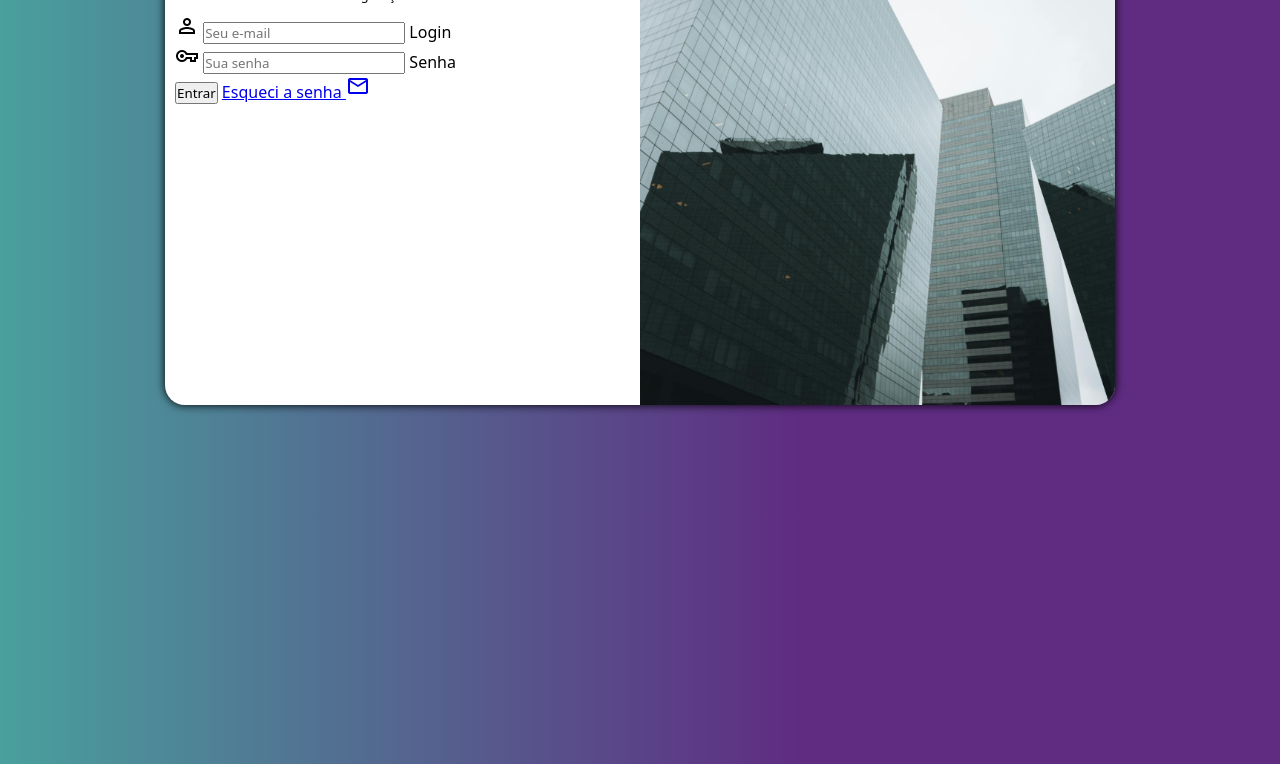
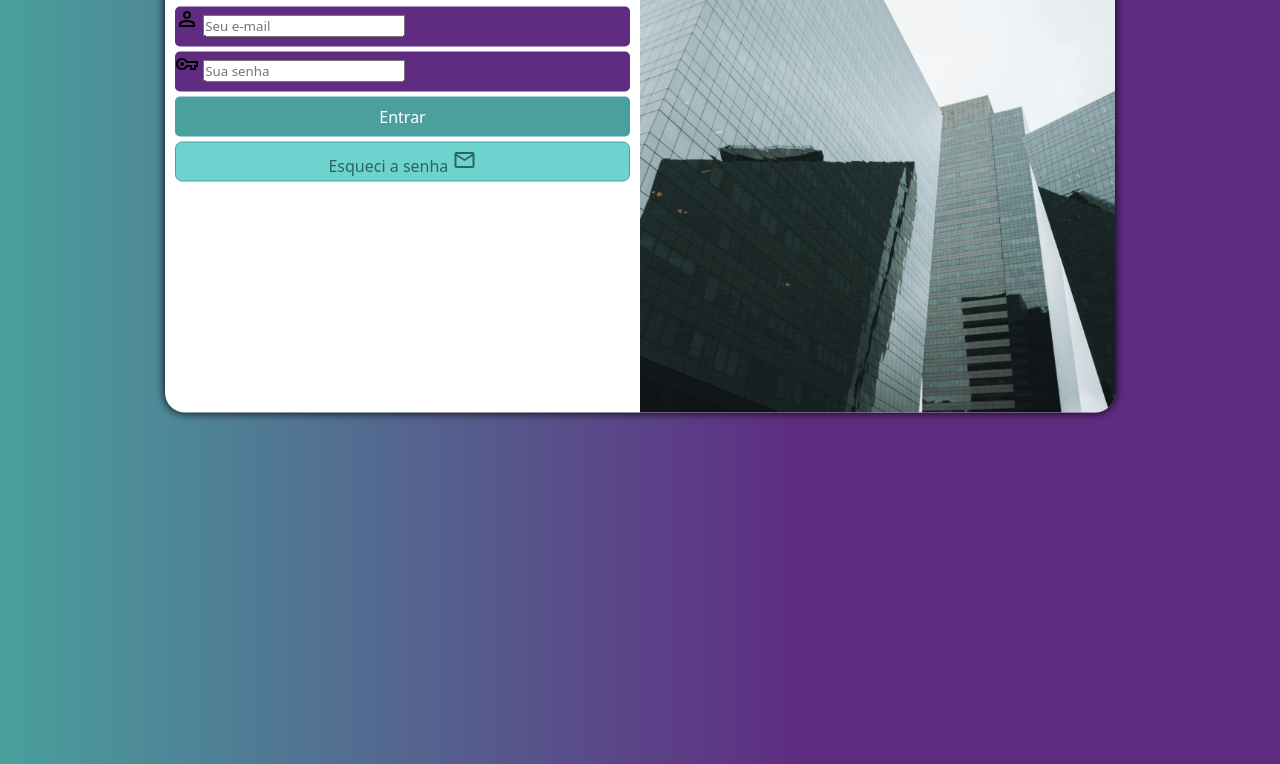
Before and after one commit to EnriqueLandim/projeto-login, a plain HTML site: page index.html in a window 1280 px wide. Shown: the part 245-1009 px from the top of the page. Drawn offline with nearby package versions, Linux system fonts and the light colour scheme.

Commit message:
formatação do formulario

```diff
--- a/estilos/style.css
+++ b/estilos/style.css
@@ -34,7 +34,7 @@ section#login {
 
     background-color: white;
     width: 250px;
-    height: 500px;
+    height: 515px;
     border-radius: 20px;
     box-shadow: 0px 0px 10px rgba(0, 0, 0, 450);
 
@@ -64,3 +64,55 @@ div#formulario > h1 {
 div#formulario > p {
     font-size: 0.8em;
 }
+
+form > div.campo {
+    background-color: #5f2c82;
+    display: block;
+    width: 100%;
+    height: 40px;
+    border-radius: 5px;
+    margin: 5px 0px;
+}
+
+div.campo > label {
+    display: none;
+}
+
+form > input[type=submit] {
+    display: block;
+    font-size: 1em;
+    width: 100%;
+    height: 40px;
+    background-color: #49a09d;
+    color: white;
+    border: none;
+    border-radius: 5px;
+    cursor: pointer;
+}
+
+form > input[type=submit]:hover {
+    background-color: #2d6462;
+}
+
+form > a.botao {
+    display: block;
+    text-align: center;
+    font-size: 1em;
+    width: 100%;
+    height: 40px;
+    padding-top: 5px;
+    margin-top: 5px;
+    background-color: #6cd3cf;
+    color: #2d6462;
+    border: 1px solid #49a09d;
+    border-radius: 7px;
+    text-decoration: none;
+}
+
+form > a.botao:hover {
+    background-color: #6cd3cf;
+}
+
+form > a.botao > i {
+    font-size: 0.8em;
+}
--- a/index.html
+++ b/index.html
@@ -40,7 +40,7 @@
                         <label for="isenha">Senha</label>
                     </div>
                     <input type="submit" value="Entrar">
-                    <a href="esqueci.html">
+                    <a href="esqueci.html" class="botao">
                         Esqueci a senha <span class="material-symbols-outlined">
                             mail
                             </span>
```
